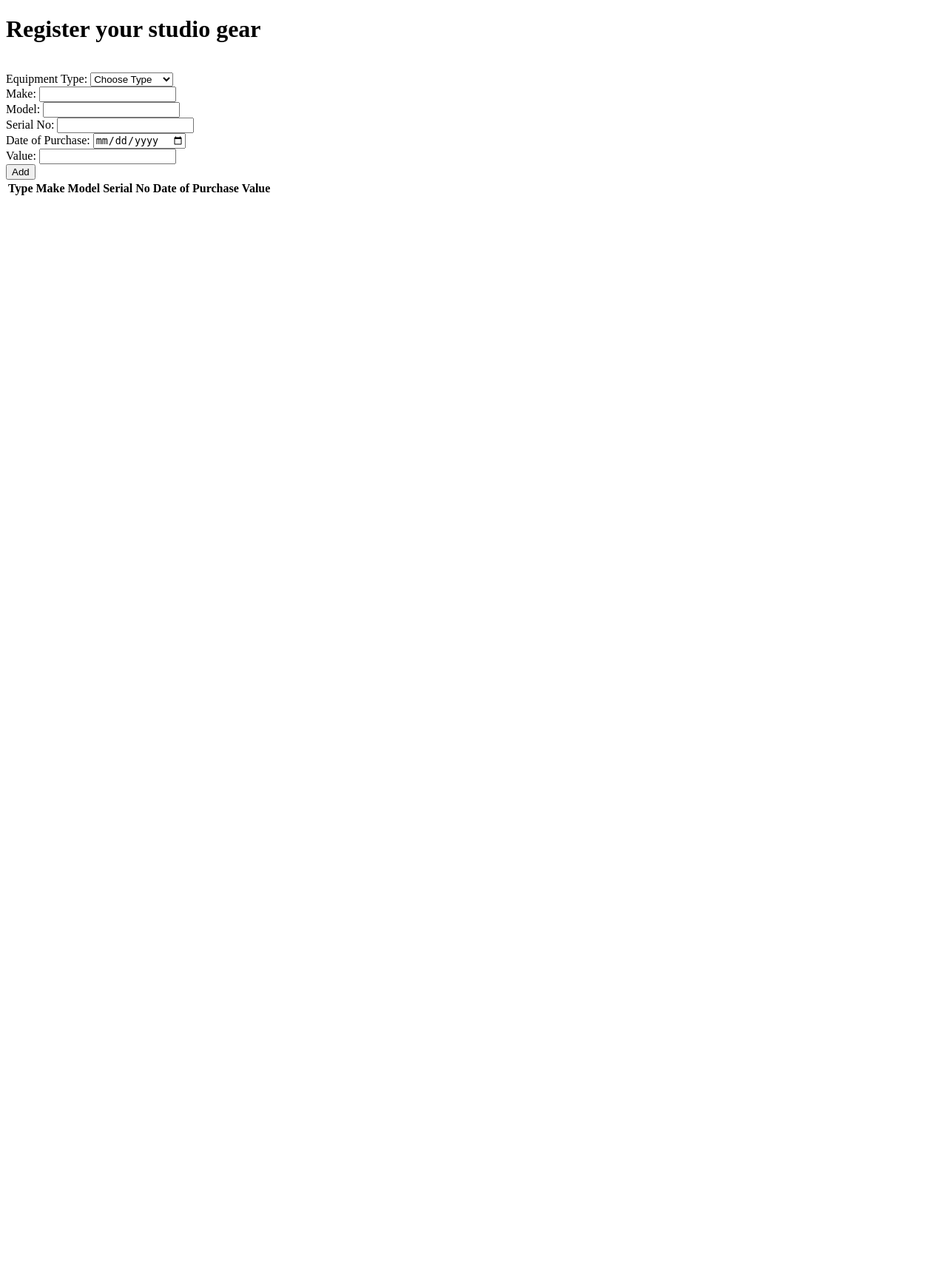
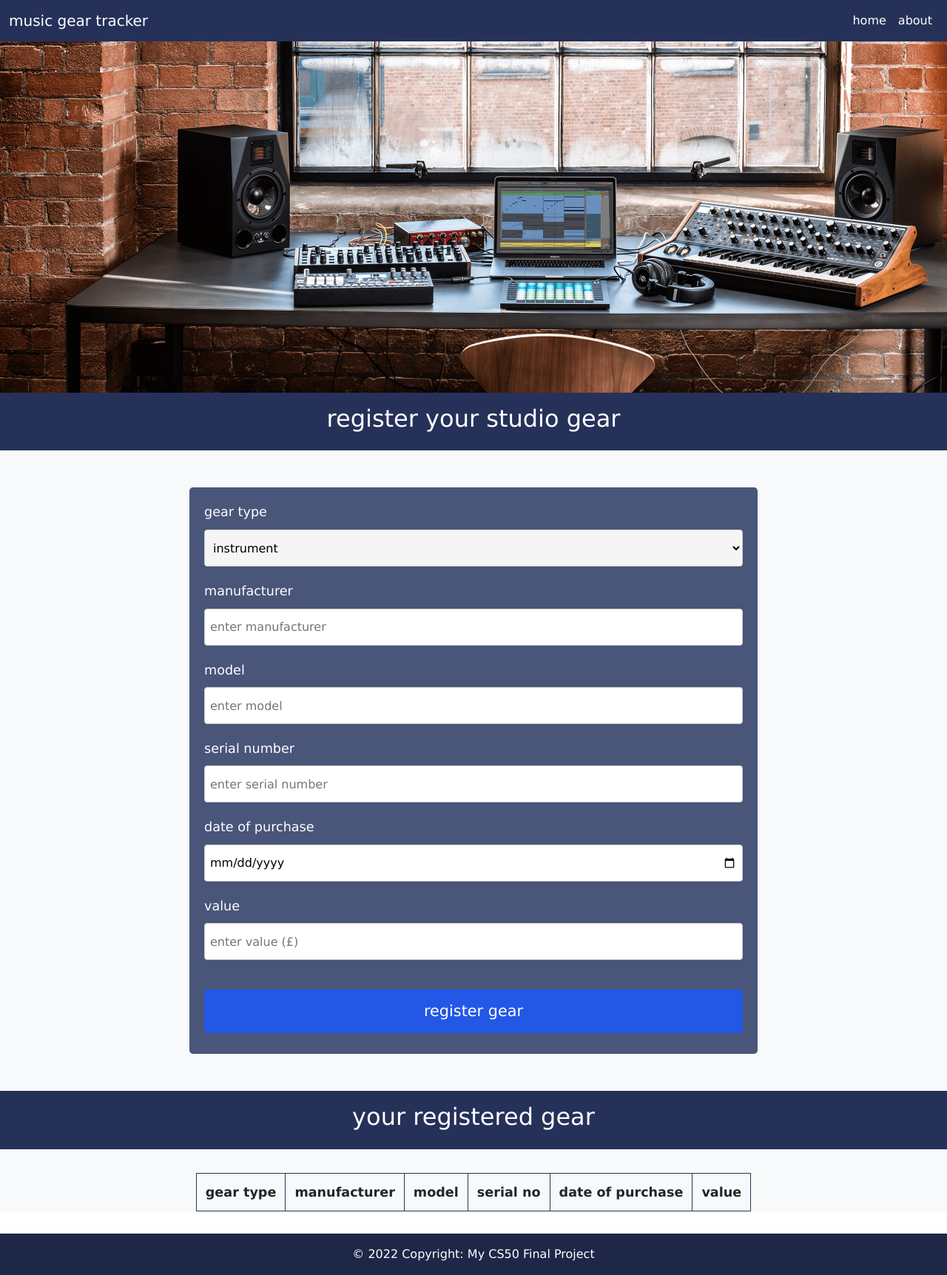
Before and after one commit to mikeywilsonuk/music-gear-tracker, a Flask app: page / in a window 1280 px wide. Shown: the whole page at 74% size. Before the commit the page ends 264 px from the top, so only its background shows below. Run offline with Flask 2, Linux system fonts and the light colour scheme; lists and menus that the app fills with data are empty; some libraries are stand-ins or nearby versions.

Commit message:
Create jinja html layout template and css styling

```diff
--- a/app.py
+++ b/app.py
@@ -7,6 +7,7 @@ if os.path.exists('data.db'):
 
 # Configure the app
 app = Flask(__name__)
+app.secret_key = "kjsgdkjgsdlkhjflgjdslnaksnkaf"
 
 # Connect to SQL db
 app.config['SQLALCHEMY_DATABASE_URI'] = r'sqlite://///Users/mikeywilson/coding/courses/cs50/project/data.db'
@@ -16,7 +17,7 @@ db = SQLAlchemy(app)
 class record(db.Model):
     id = db.Column(db.Integer , primary_key=True)
     type = db.Column(db.Text)
-    make = db.Column(db.Text)
+    manufacturer = db.Column(db.Text)
     model = db.Column(db.Text)
     serial = db.Column(db.Integer)
     date = db.Column(db.Text)
@@ -24,35 +25,46 @@ class record(db.Model):
 
     def __init__(self,t,m,o,s,d,v):
         self.type = t
-        self.make = m
+        self.manufacturer = m
         self.model = o
         self.serial = s
         self.date = d
         self.value = v
 
 
+# Define app routes
 @app.route("/")
-def myform():
-    data = render_template("index.html")
-    return data
+def index():
+    return render_template("index.html")
+
+@app.route("/about")
+def about():
+    return render_template("about.html")
+
 
 # Add user from html form into SQL database
-@app.route("/add_data")
+@app.route("/add_data", methods=["POST"])
 def add_data():
-    t = request.args.get("type")
-    m = request.args.get("make")
-    o = request.args.get("model")
-    s = request.args.get("serial")
-    d = request.args.get("date")
-    v = request.args.get("value")
+    try:
+        t = request.form.get("type")
+        m = request.form.get("manufacturer")
+        o = request.form.get("model")
+        s = request.form.get("serial")
+        d = request.form.get("date")
+        v = request.form.get("value")
 
-    db.create_all()
-    obj = record(t,m,o,s,d,v)
-    db.session.add(obj)
-    db.session.commit()
-    # Display SQL data in html form
-    records = record.query.all()
-    return render_template('index.html', records=records)
+        db.create_all()
+        obj = record(t,m,o,s,d,v)
+        db.session.add(obj)
+        db.session.commit()
+        # Display SQL data in html form
+        records = record.query.all()
+        flash("gear successfully registered!")
+        return render_template('index.html', records=records)
+    except:
+        flash("error: unable to register")
+        return render_template("index.html")
+
 
 # Delete row from SQL database table
 @app.route("/delete_data<int:id>")
@@ -63,8 +75,10 @@ def delete_data(id):
         db.session.commit()
         # Display SQL data in html form
         records = record.query.all()
+        flash("gear successfully deleted!")
         return render_template('index.html', records=records)
 
     except:
         records = record.query.all()
+        flash("error: unable to delete")
         return render_template('index.html', records=records)
--- a/static/css/styles.css
+++ b/static/css/styles.css
@@ -0,0 +1,117 @@
+* {
+    font-family: verdana;
+}
+
+.nav {
+    color: white;
+}
+
+img {
+    width: 100%;
+    height: auto;
+}
+
+.header {
+    background-color: #263159;
+    color: #fff;
+    margin-bottom: 2rem;
+    padding: 1em 1rem;
+    text-align: center;
+}
+
+h1, h2, h3 {
+    font-size: 2em;
+}
+
+h3 {
+    color: #fff;
+    text-align: center;
+    background-color: #2358e7;
+    padding-top: 10px;
+    padding-bottom: 10px;
+    width: 60%;
+    margin: auto;
+}
+
+.container {
+    margin-left: auto;
+    margin-right: auto;
+    padding-left: 15px;
+    padding-right: 15px;
+    text-align: center;
+    background-color: #FFFBEB;
+}
+
+.form {
+    background-color: #495579;
+    border-radius: 5px;
+    padding: 20px;
+    width: 60%;
+    margin: auto;
+    margin-bottom: 50px;
+    margin-top: 50px;
+  }
+
+input[type="text"], input[type="number"], input[type="date"], select  {
+    width: 100%;
+    height: 50px;
+    padding: 10px 7px;
+    margin-top: 10px;
+    margin-bottom: 20px;
+    display: inline-block;
+    border: 1px solid #ccc;
+    border-radius: 4px;
+    box-sizing: border-box;
+}
+
+select {
+    margin-top: -20px;
+}
+
+label {
+    display: block;
+    text-align: left;
+    color: white;
+    font-size: 1.1em;
+}
+
+select, input[type="text"]:focus, input[type="number"]:focus, input[type="date"]:focus {
+    background-color: #f5f5f5;
+    transition: color 2s ease-in-out, background-color 0.15s ease-in-out;
+}
+
+.button[type="submit"] {
+    width: 100%;
+    background-color: #2358e7;
+    color: white;
+    padding: 14px 20px;
+    margin: 8px 0;
+    border: none;
+    border-radius: 4px;
+    cursor: pointer;
+    margin-top: 20px;
+    font-size: 1.3em;
+}
+
+.button[type="submit"]:hover {
+    background-color: #183b9b;
+}
+
+table {
+    background-color: transparent;
+    width: auto;
+    margin: auto;
+    margin-bottom: 30px;
+}
+
+table th, table td {
+    padding: 0.75rem;
+    vertical-align: middle;
+    font-size: 1.1em;
+    border: 1px solid #263159;
+    text-align: center;
+}
+
+tbody tr:nth-of-type(odd) {
+    background-color: rgb(73, 85, 121, 0.3);
+}
--- a/templates/index.html
+++ b/templates/index.html
@@ -1,47 +1,77 @@
-<!DOCTYPE html>
-<html lang="en">
-<head>
-    <meta charset="UTF-8">
-    <meta http-equiv="X-UA-Compatible" content="IE=edge">
-    <meta name="viewport" content="width=device-width, initial-scale=1.0">
-    <title>Studio Gear Tracker</title>
-</head>
-<body>
+{% extends "layout.html" %}
+
+{% block title %}
+    studio gear tracker
+{% endblock %}
+
+{% block main %}
+
+<div class="header">
+    <h1>register your studio gear</h1>
+</div>
+
+<!-- Flash mesage for successful / unsuccessful action -->
+{% for message in get_flashed_messages()%}
+<h3> {{message}} </h3>
+{% endfor %}
+
+<div class="container"></div>
+    <div class="section form">
         <!-- Form to capture data -->
-    <form method="GET" action="/add_data">
-    <h1>Register your studio gear</h1>
-    <br>
-        Equipment Type: <select name="type">
-            <option selected>Choose Type</option>
-            <option>Drums</option>
-            <option>Guitar</option>
-            <option>Synth</option>
-            <option>Microphone</option>
-            <option>Speakers</option>
-            <option>Audio Interface</option>
-            <option>Guitar Amp</option>
-            <option>Outboard FX</option>
-            <option>Other</option>
-        </select> <br>
-        Make: <input type="text" name="make" /> <br>
-        Model: <input type="text" name="model" /> <br>
-        Serial No: <input type="text" name="serial" /> <br>
-        Date of Purchase: <input type="date" name="date" /> <br>
-        Value: <input type="number" name="value" />
-    <br>
-    <input type="submit" value="Add" />
+        <form method="POST" action="/add_data">
+            <div>
+                <label>gear type</label><br>
+                <select autocomplete="off" name="type" required>
+                    <option disabled>select gear type</option>
+                    <option>instrument</option>
+                    <option>microphone</option>
+                    <option>monitors</option>
+                    <option>audio interface</option>
+                    <option>outboard FX</option>
+                    <option>other</option>
+                </select>
+            </div>
+            <div>
+                <label>manufacturer</label>
+                <input autocomplete="off" name="manufacturer" type="text" placeholder="enter manufacturer" required>
+            </div>
+            <div>
+                <label>model</label>
+                <input autocomplete="off" name="model" type="text" placeholder="enter model" required>
+            </div>
+            <div>
+                <label>serial number</label>
+                <input autocomplete="off" name="serial" type="text" placeholder="enter serial number">
+            </div>
+            <div>
+                <label>date of purchase</label>
+                <input autocomplete="off" name="date" type="date">
+            </div>
+            <div>
+                <label>value</label>
+                <input autocomplete="off" name="value" type="number" placeholder="enter value (£)" required>
+            </div>
+            <input class="button" type="submit" value="register gear" />
         </form>
+    </div>
 
+
+    <div class="header">
+        <h2>your registered gear</h1>
+    </div>
+
+
+    <div class="section">
         <!-- Table to show data -->
         <table>
             <thead>
                 <tr>
-                <th>Type</th>
-                <th>Make</th>
-                <th>Model</th>
-                <th>Serial No</th>
-                <th>Date of Purchase</th>
-                <th>Value</th>
+                    <th>gear type</th>
+                    <th>manufacturer</th>
+                    <th>model</th>
+                    <th>serial no</th>
+                    <th>date of purchase</th>
+                    <th>value</th>
                 </tr>
             </thead>
             <tbody>
@@ -49,7 +79,7 @@
             {% for record in records %}
                 <tr>
                 <td>{{ record.type }}</td>
-            <td>{{ record.make }}</td>
+                <td>{{ record.manufacturer }}</td>
                 <td>{{ record.model }}</td>
                 <td>{{ record.serial}}</td>
                 <td>{{ record.date }}</td>
@@ -61,5 +91,7 @@
                 {% endfor %}
             </tbody>
         </table>
-</body>
-</html>
+    </div>
+</div>
+
+{% endblock %}
--- /dev/null
+++ b/templates/layout.html
@@ -0,0 +1,50 @@
+<!DOCTYPE html>
+<html lang="en">
+<head>
+    <meta charset="UTF-8">
+    <meta http-equiv="X-UA-Compatible" content="IE=edge">
+    <meta name="viewport" content="width=device-width, initial-scale=1">
+    <!-- Include Bootstrap CSS -->
+    <link href="https://cdn.jsdelivr.net/npm/bootstrap@5.2.3/dist/css/bootstrap.min.css" rel="stylesheet" integrity="sha384-rbsA2VBKQhggwzxH7pPCaAqO46MgnOM80zW1RWuH61DGLwZJEdK2Kadq2F9CUG65" crossorigin="anonymous">
+    <link href="/static/css/styles.css" rel="stylesheet">
+    <title>{% block title %}{% endblock %}</title>
+</head>
+<body>
+
+    <!-- Bootstrap nav bar -->
+    <nav class="navbar sticky-top navbar-expand-lg navbar-dark" style="background-color: #263159;">
+        <div class="container-fluid">
+            <div class="navbar-brand d-inline-block align-text-top">music gear tracker</div>
+            <a class="navbar-brand" href=""></a>
+            <button class="navbar-toggler" type="button" data-bs-toggle="collapse" data-bs-target="#navbarNav" aria-controls="navbarNav" aria-expanded="false" aria-label="Toggle navigation">
+                <span class="navbar-toggler-icon"></span>
+            </button>
+            <div class="collapse navbar-collapse" id="navbarNav">
+                <!-- Change nav list with JINJA -->
+                <ul class="navbar-nav ms-auto">
+                    <li class="nav-item">
+                        <a class="nav-link active" aria-current="page" href="/">home</a>
+                    </li>
+                    <li class="nav-item">
+                        <a class="nav-link active" aria-current="page" href="/about">about</a>
+                    </li>
+                </ul>
+            </div>
+        </div>
+    </nav>
+
+    <main class="bg-light">
+        <img src="/static/images/header.png" alt="home recording studio with gear">
+        {% block main %}{% endblock %}
+    </main>
+
+    <footer class="text-center text-white" style="background-color: #263159;">
+        <div class="text-center p-3" style="background-color: rgba(0, 0, 0, 0.2);">
+        © 2022 Copyright: My CS50 Final Project</div>
+    </footer>
+
+    <!-- Include Bootstrap JS -->
+    <script src="https://cdn.jsdelivr.net/npm/bootstrap@5.2.3/dist/js/bootstrap.bundle.min.js" integrity="sha384-kenU1KFdBIe4zVF0s0G1M5b4hcpxyD9F7jL+jjXkk+Q2h455rYXK/7HAuoJl+0I4" crossorigin="anonymous"></script>
+
+</body>
+</html>
```
Also changed, not shown: templates/about.html (added, +11 -0 lines), data.db (deleted), static/images/header.png (added), static/images/studio.jpeg (added). Lines whose indentation alone changed are shown as unchanged.
